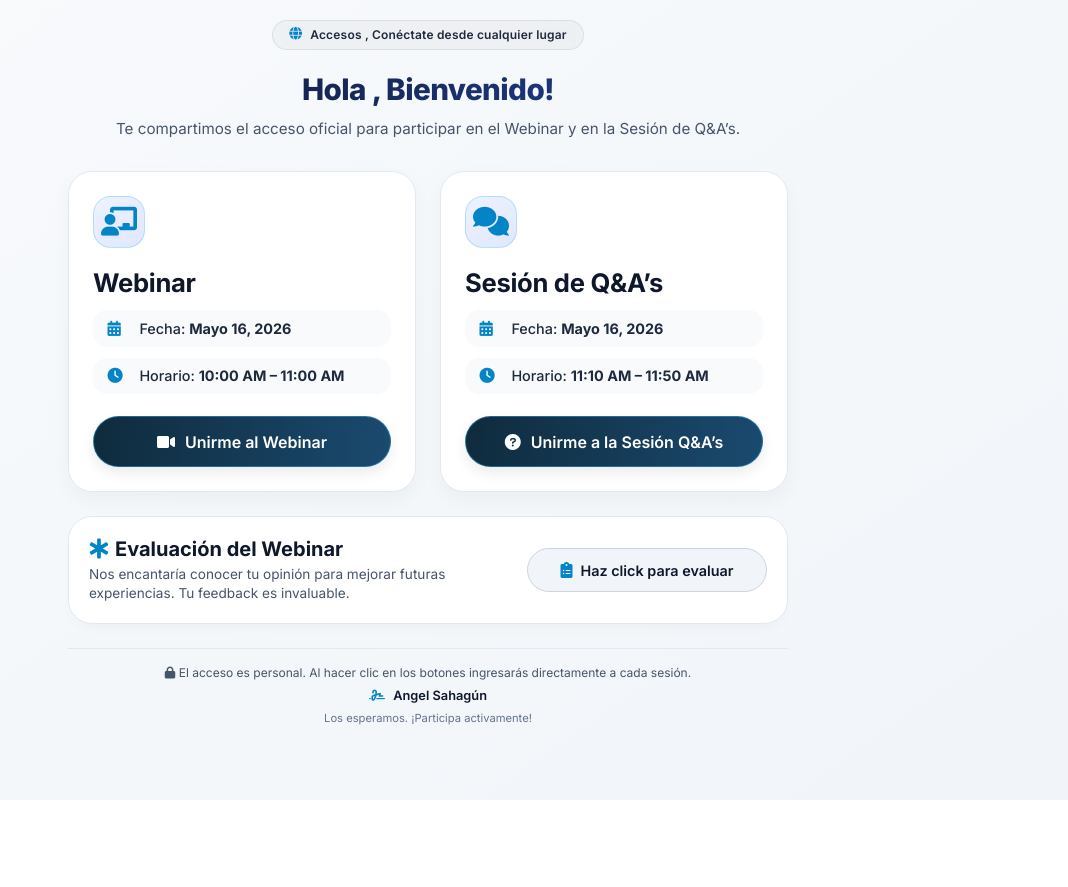
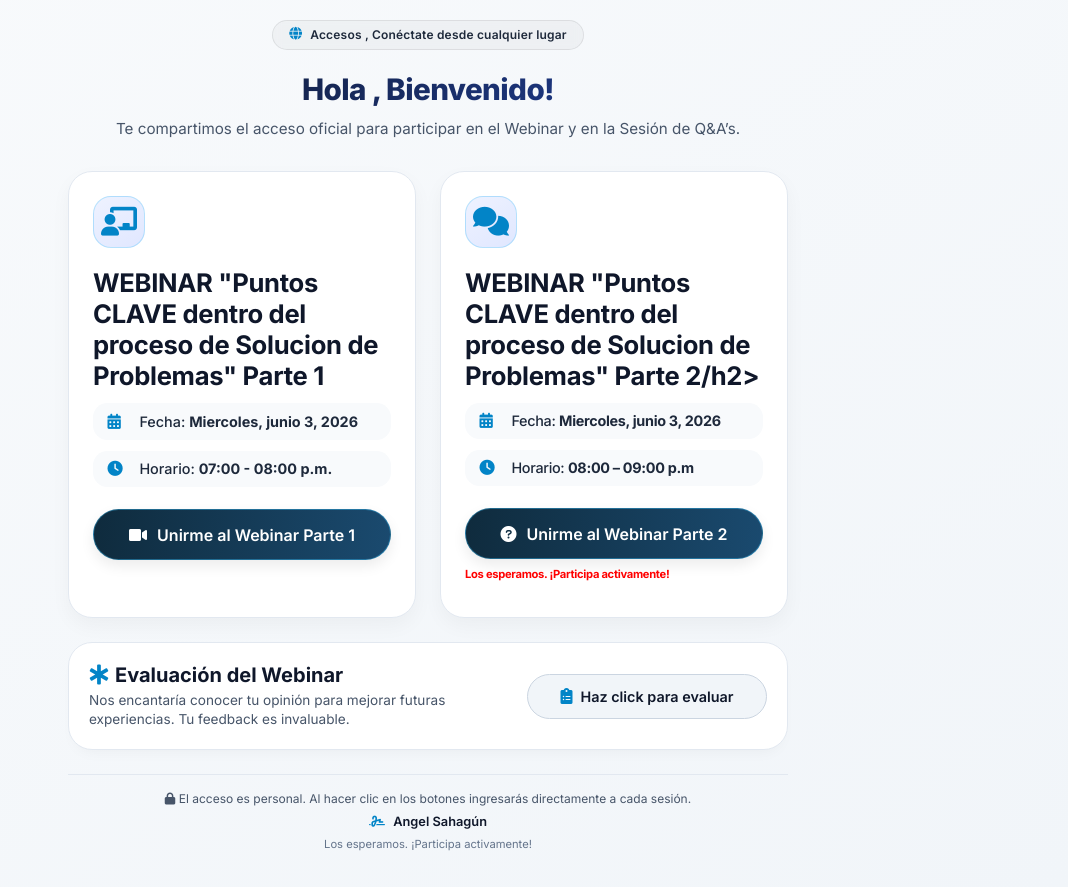
Before and after one commit to angel-sahagun/accesos-webinar-, a plain HTML site: page index.html in a window 1280 px wide. Shown: the whole page, without its empty margins (212-1280 px from the left). Before the commit the page ends 800 px from the top, so only its background shows below. Drawn offline with Linux system fonts and the light colour scheme.

Commit message:
Update index.html

```diff
--- a/index.html
+++ b/index.html
@@ -359,17 +359,17 @@
       <div class="card-icon">
         <i class="fas fa-chalkboard-user"></i>
       </div>
-      <h2>Webinar</h2>
+      <h2>WEBINAR "Puntos CLAVE dentro del proceso de Solucion de Problemas" Parte 1</h2>
       <div class="date-detail">
         <i class="fas fa-calendar-alt"></i>
-        <span>Fecha: <strong>Mayo 16, 2026</strong></span>
+        <span>Fecha: <strong>Miercoles, junio 3, 2026</strong></span>
       </div>
       <div class="date-detail">
         <i class="fas fa-clock"></i>
-        <span>Horario: <strong>10:00 AM – 11:00 AM</strong></span>
+        <span>Horario: <strong>07:00 - 08:00 p.m.</strong></span>
       </div>
       <button class="btn-join" id="btnWebinar">
-        <i class="fas fa-video"></i> Unirme al Webinar
+        <i class="fas fa-video"></i> Unirme al Webinar Parte 1
       </button>
     </div>
 
@@ -378,18 +378,20 @@
       <div class="card-icon">
         <i class="fas fa-comments"></i>
       </div>
-      <h2>Sesión de Q&A’s</h2>
+      <h2>WEBINAR "Puntos CLAVE dentro del proceso de Solucion de Problemas" Parte 2/h2>
       <div class="date-detail">
         <i class="fas fa-calendar-alt"></i>
-        <span>Fecha: <strong>Mayo 16, 2026</strong></span>
+        <span>Fecha: <strong>Miercoles, junio 3, 2026</strong></span>
       </div>
       <div class="date-detail">
         <i class="fas fa-clock"></i>
-        <span>Horario: <strong>11:10 AM – 11:50 AM</strong></span>
+        <span>Horario: <strong>08:00 – 09:00 p.m</strong></span>
       </div>
       <button class="btn-join" id="btnQA">
-        <i class="fas fa-question-circle"></i> Unirme a la Sesión Q&A’s
+        <i class="fas fa-question-circle"></i> Unirme al Webinar Parte 2
       </button>
+            <div style="margin-top: 8px; font-size: 0.7rem; color:#FF0000;">Los esperamos. ¡Participa activamente!</div>
+
     </div>
   </div>
 
```
